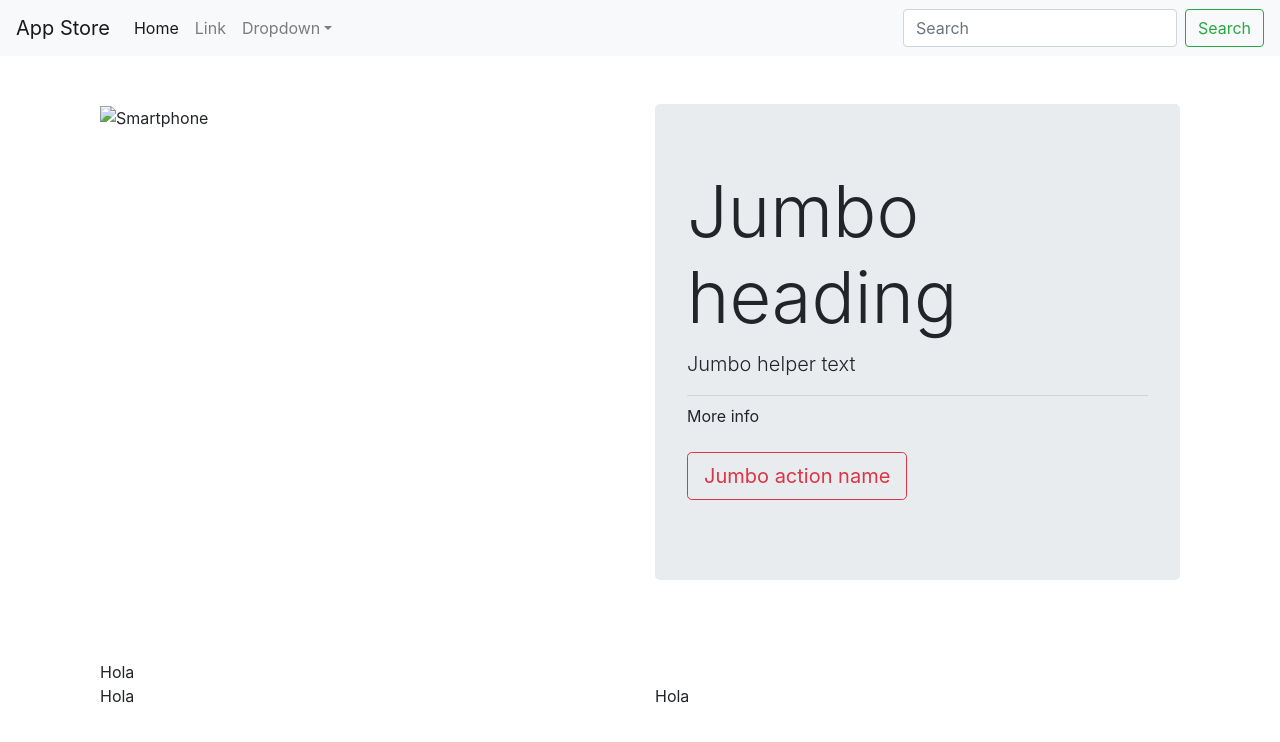
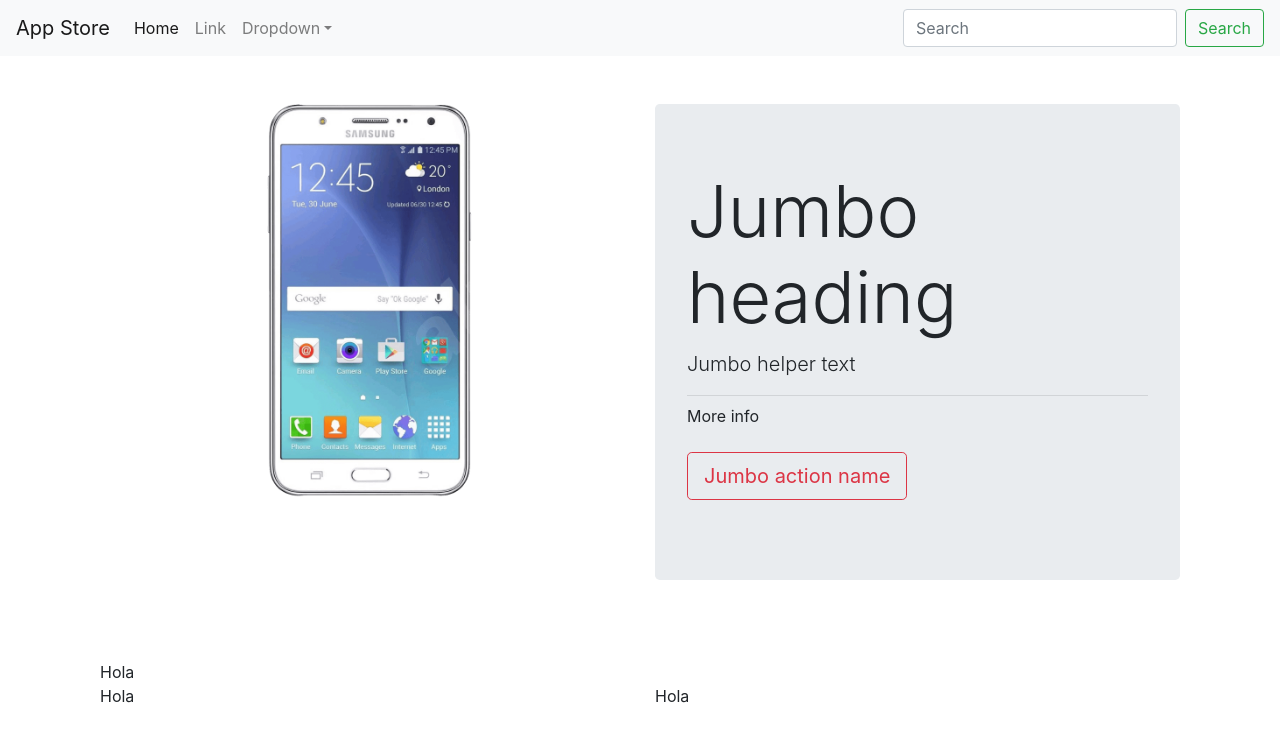
Before and after one commit to ranquirosvla/pagina1, a plain HTML site: page index.html in a window 1280 px wide. Drawn offline with nearby package versions, Linux system fonts and the light colour scheme; the site is published under a folder, as on GitHub Pages, so addresses that start at the root find nothing.

Commit message:
se cambio ruta de imagen

```diff
--- a/index.html
+++ b/index.html
@@ -65,7 +65,7 @@
                 <div class="row">
                     <!-- Inicio: Contenedor 1  -->
                     <div class="col-md-6 col-sm-12">
-                        <img src="/Assets/Image20241216193948.png" class="w-100" alt="Smartphone">
+                        <img src="Assets/Image20241216193948.png" class="w-100" alt="Smartphone">
                     </div>
                     <!-- Fin: Contenedor 1 -->
                     <div class="col-md-6 col-sm-12">
```
